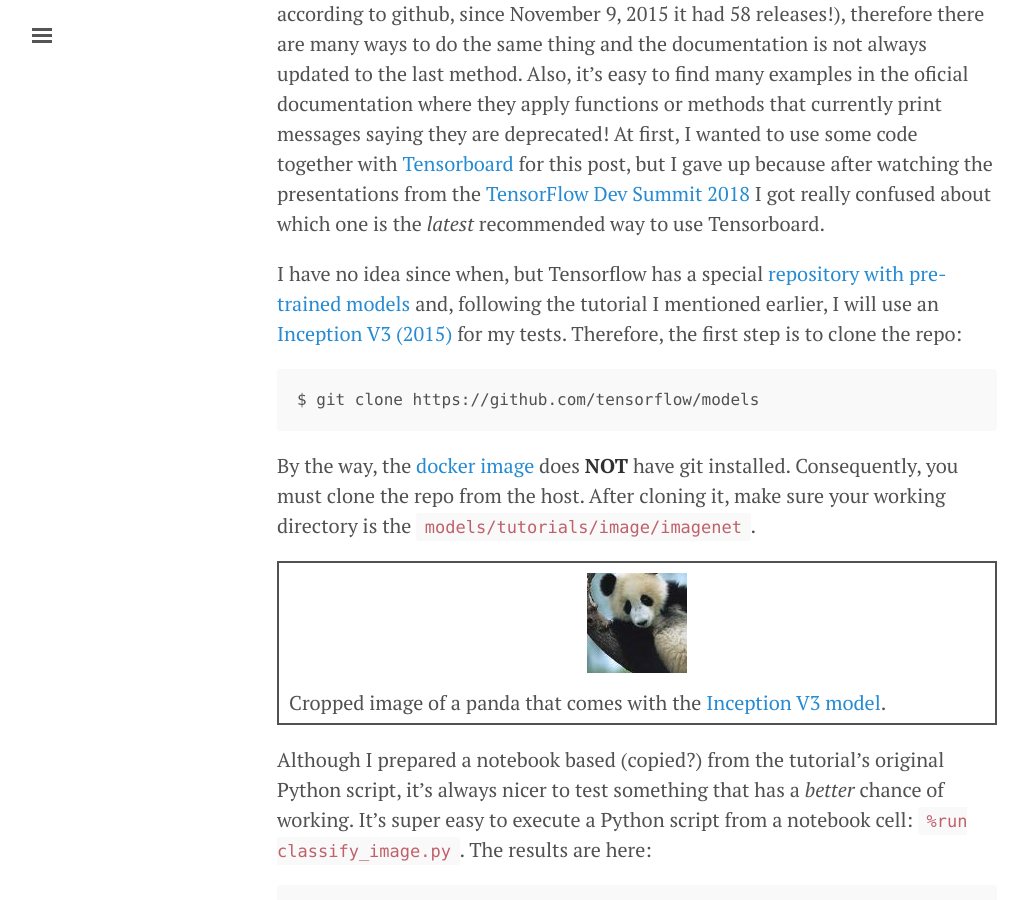
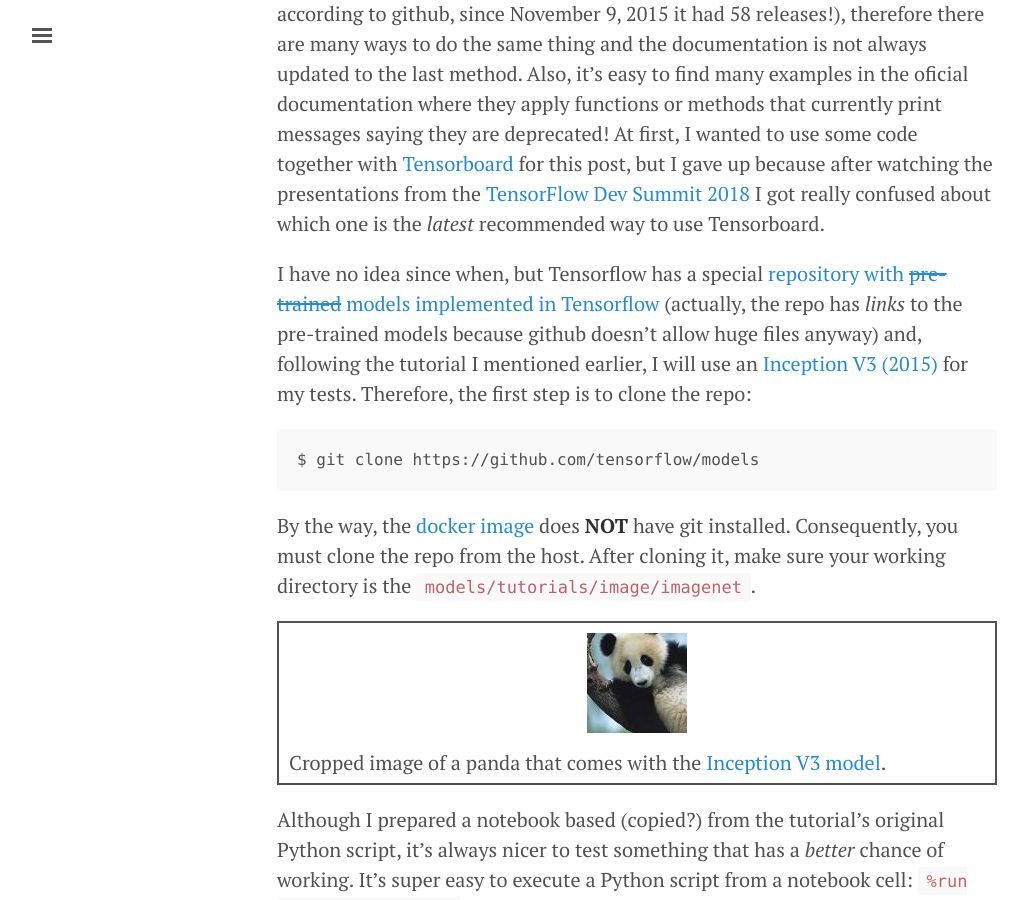
Before and after one commit to ricardodeazambuja/ricardodeazambuja.github.io, a Jekyll site: the page built from _posts/2018-05-12-testing-tensorflow-docker.md, in a window 1280 px wide and 900 px high, scrolled down 1339 px. Shown: the whole window, without its empty margins (3-1031 px from the left). Built offline with Jekyll 4.4.1, drawn with Linux system fonts in a browser that asks for light colours; emoji names are drawn with the system emoji font; comment, search, counter and statistics services are not loaded.

Commit message:
tiny correction

````diff
--- a/_posts/2018-05-12-testing-tensorflow-docker.md
+++ b/_posts/2018-05-12-testing-tensorflow-docker.md
@@ -17,8 +17,7 @@ My [last post]({{ site.url }}/deep_learning/2018/05/04/tuning_tensorflow_docker/
 
 To test the docker image, I decided to try something simple to make my life easier if I get attacked by [bugs](http://villains.wikia.com/wiki/Cy-Bugs). Google suggested me the [official Tensorflow tutorials](https://www.tensorflow.org/tutorials/image_recognition) on image recognition, and I embraced the idea. I must admit, documentation is not the biggest strengh of Tensorflow. Google has been releasing new versions of Tensorflow super fast (current version is 1.8 and, according to github, since November 9, 2015 it had 58 releases!), therefore there are many ways to do the same thing and the documentation is not always updated to the last method. Also, it's easy to find many examples in the oficial documentation where they apply functions or methods that currently print messages saying they are deprecated! At first, I wanted to use some code together with [Tensorboard](https://www.youtube.com/watch?v=eBbEDRsCmv4) for this post, but I gave up because after watching the presentations from the [TensorFlow Dev Summit 2018](https://www.youtube.com/watch?v=RUougpQ6cMo&list=PLQY2H8rRoyvxjVx3zfw4vA4cvlKogyLNN) I got really confused about which one is the *latest* recommended way to use Tensorboard.
 
-
-I have no idea since when, but Tensorflow has a special [repository with pre-trained models](https://github.com/tensorflow/models) and, following the tutorial I mentioned earlier, I will use an [Inception V3 (2015)](https://arxiv.org/abs/1512.00567) for my tests. Therefore, the first step is to clone the repo:
+I have no idea since when, but Tensorflow has a special [repository with <s>pre-trained</s> models implemented in Tensorflow](https://github.com/tensorflow/models) (actually, the repo has *links* to the pre-trained models because github doesn't allow huge files anyway) and, following the tutorial I mentioned earlier, I will use an [Inception V3 (2015)](https://arxiv.org/abs/1512.00567) for my tests. Therefore, the first step is to clone the repo:
 
 ```
 $ git clone https://github.com/tensorflow/models
````
